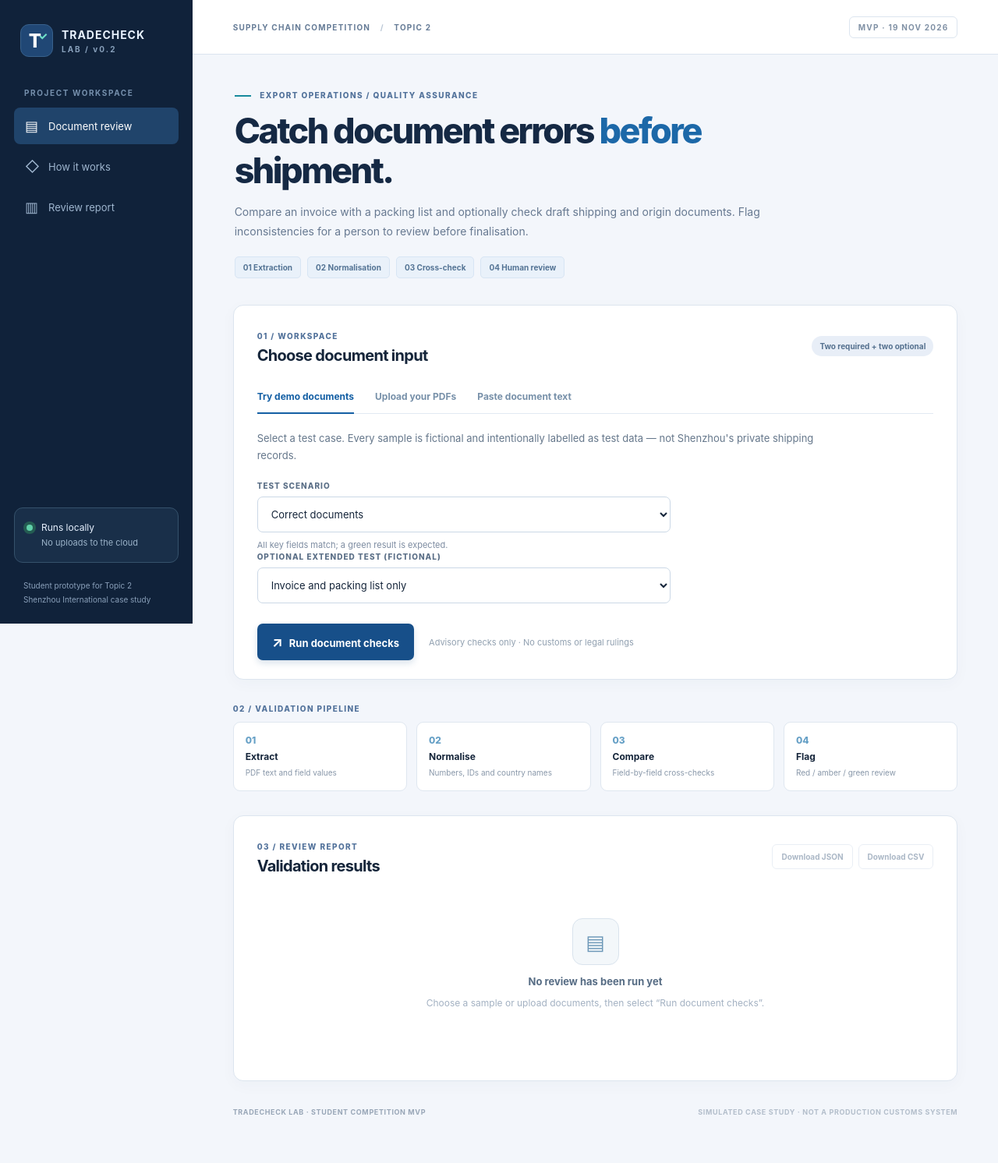
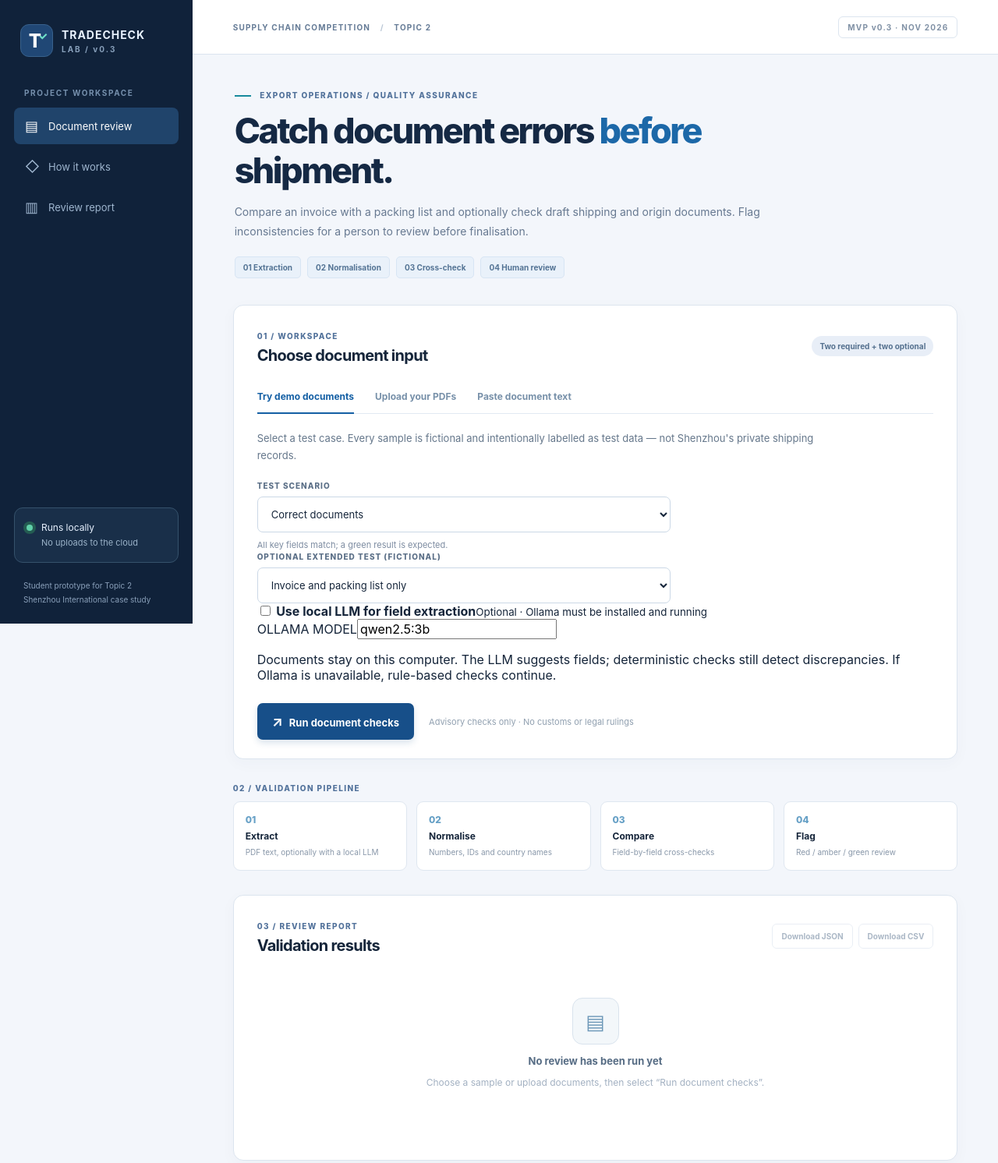
Before and after one commit to Chuks400/TradeCheck, a plain HTML site: page web/index.html in a window 1280 px wide. Shown: the top 1492 px of the page at 78% size. Drawn offline with Linux system fonts and the light colour scheme; no server answers.

Commit message:
Add optional local LLM controls and explicit inference status in TradeCheck UI

```diff
--- a/web/index.html
+++ b/web/index.html
@@ -10,7 +10,7 @@
 <body>
   <div class="shell">
     <aside class="sidebar">
-      <div class="brand"><span class="brand-icon">T<span>✓</span></span><span><strong>TRADECHECK</strong><small>LAB / v0.2</small></span></div>
+      <div class="brand"><span class="brand-icon">T<span>✓</span></span><span><strong>TRADECHECK</strong><small>LAB / v0.3</small></span></div>
       <div class="navlabel">PROJECT WORKSPACE</div>
       <nav aria-label="Sections"><a href="#workspace" class="nav-active"><span>▤</span> Document review</a><a href="#process"><span>◇</span> How it works</a><a href="#results"><span>▥</span> Review report</a></nav>
       <div class="sidebar-bottom">
@@ -20,7 +20,7 @@
     </aside>
 
     <main class="main">
-      <header class="topbar"><span>SUPPLY CHAIN COMPETITION <span class="slash">/</span> TOPIC 2</span><span class="version">MVP · 19 NOV 2026</span></header>
+      <header class="topbar"><span>SUPPLY CHAIN COMPETITION <span class="slash">/</span> TOPIC 2</span><span class="version">MVP v0.3 · NOV 2026</span></header>
       <div class="content">
         <div class="hero">
           <div class="eyebrow"><span class="mini-line"></span> EXPORT OPERATIONS / QUALITY ASSURANCE</div>
@@ -66,16 +66,22 @@
               <div><label for="cooText">CERTIFICATE OF ORIGIN DRAFT (OPTIONAL)</label><textarea id="cooText" rows="6" spellcheck="false" placeholder="Invoice No: INV-001&#10;Country of Origin: China"></textarea></div>
             </div>
           </div>
+          <div class="llm-config">
+            <label class="llm-check" for="useLlm"><input id="useLlm" type="checkbox" /> <span><strong>Use local LLM for field extraction</strong><small>Optional · Ollama must be installed and running</small></span></label>
+            <div class="llm-model"><label for="llmModel">OLLAMA MODEL</label><input id="llmModel" type="text" value="qwen2.5:3b" maxlength="70" spellcheck="false" /></div>
+            <p>Documents stay on this computer. The LLM suggests fields; deterministic checks still detect discrepancies. If Ollama is unavailable, rule-based checks continue.</p>
+          </div>
           <div class="actionline"><button id="runButton" class="primary" type="button"><span id="runIcon">↗</span> <span id="runLabel">Run document checks</span></button><span class="action-detail">Advisory checks only · No customs or legal rulings</span></div>
           <div id="errorBox" class="errorbox hidden" role="alert"></div>
         </section>
 
-        <section id="process" class="process"><div class="section-kicker">02 / VALIDATION PIPELINE</div><div class="process-grid"><div><span>01</span><b>Extract</b><small>PDF text and field values</small></div><div><span>02</span><b>Normalise</b><small>Numbers, IDs and country names</small></div><div><span>03</span><b>Compare</b><small>Field-by-field cross-checks</small></div><div><span>04</span><b>Flag</b><small>Red / amber / green review</small></div></div></section>
+        <section id="process" class="process"><div class="section-kicker">02 / VALIDATION PIPELINE</div><div class="process-grid"><div><span>01</span><b>Extract</b><small>PDF text, optionally with a local LLM</small></div><div><span>02</span><b>Normalise</b><small>Numbers, IDs and country names</small></div><div><span>03</span><b>Compare</b><small>Field-by-field cross-checks</small></div><div><span>04</span><b>Flag</b><small>Red / amber / green review</small></div></div></section>
 
         <section id="results" class="panel resultspanel">
           <div class="section-head"><div><span class="section-kicker">03 / REVIEW REPORT</span><h2>Validation results</h2></div><div class="exportButtons"><button id="exportJson" class="quiet" disabled>Download JSON</button><button id="exportCsv" class="quiet" disabled>Download CSV</button></div></div>
           <div id="emptyState" class="empty-state"><div class="empty-icon">▤</div><strong>No review has been run yet</strong><p>Choose a sample or upload documents, then select “Run document checks”.</p></div>
           <div id="reportView" class="hidden">
+            <p id="llmStatus" class="llm-status" role="status"></p>
             <div id="riskBanner" class="risk-banner"><div><div class="risk-kicker">DOCUMENT STATUS</div><div id="riskLabel" class="risk-label">–</div><p id="riskNote">–</p></div><span class="risk-icon" id="riskIcon">●</span></div>
             <div class="stats"><div class="stat"><span>FIELDS & RULES CHECKED</span><strong id="checks">–</strong></div><div class="stat"><span>CHECKS PASSED</span><strong id="passed">–</strong></div><div class="stat"><span>ISSUES FLAGGED</span><strong id="flags">–</strong></div><div class="stat"><span>PROCESSING TIME</span><strong id="speed">–</strong></div></div>
             <div class="subheading"><h3>Detected issues</h3><span id="issueCount">0 items</span></div><div id="issuesList" class="issues-list"></div>
```
